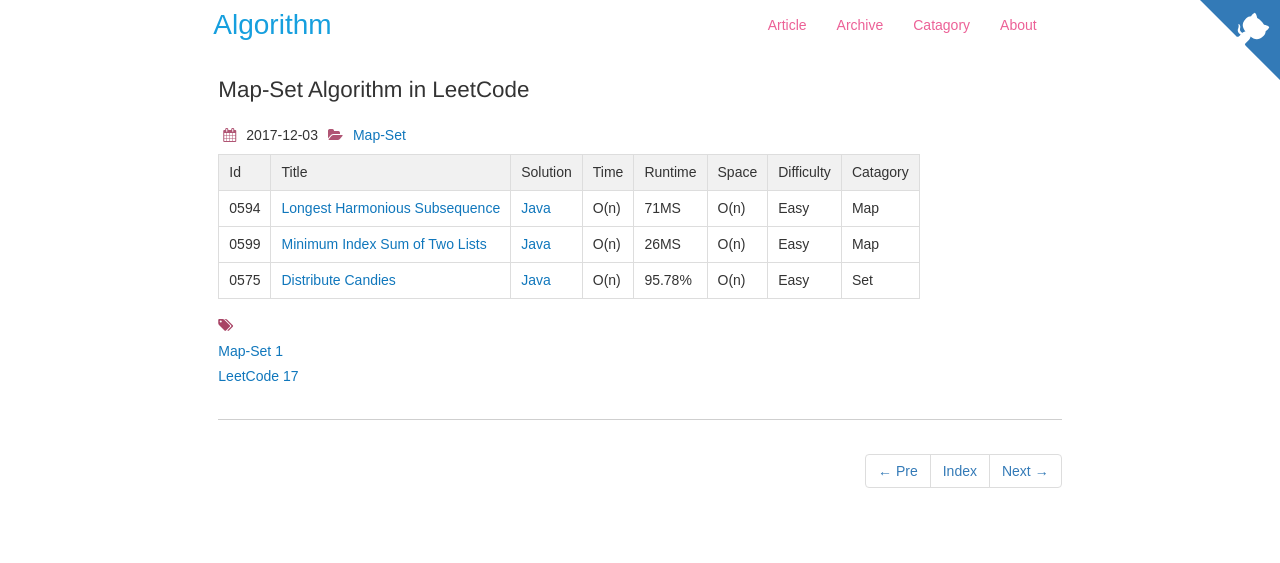
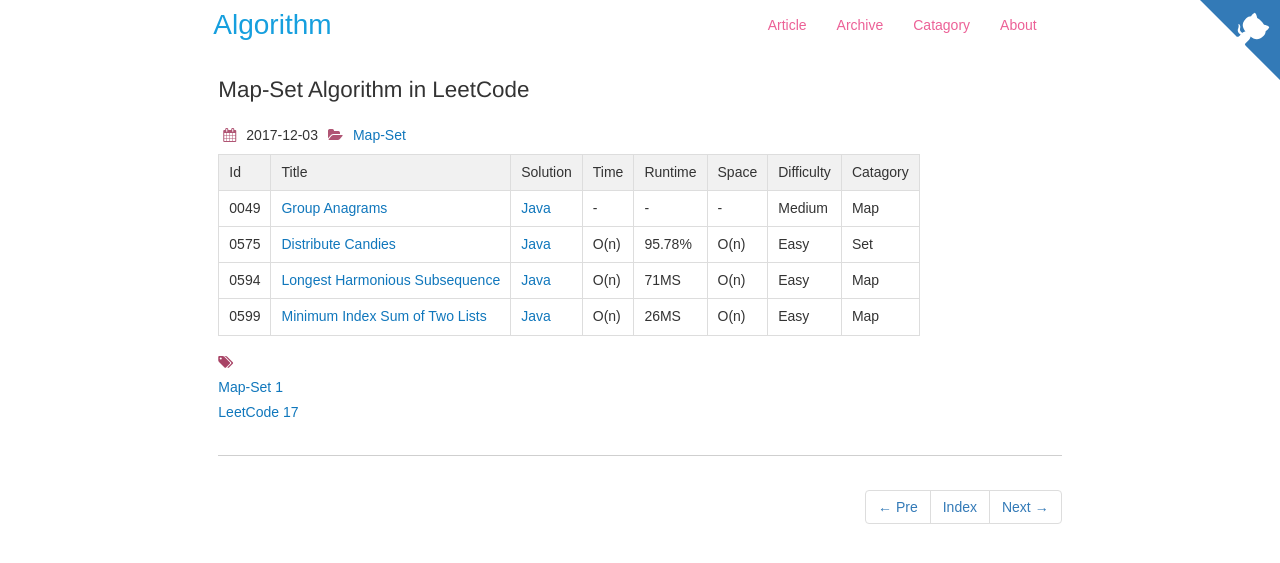
Before and after one commit to dunso/algorithm, a Jekyll site: the page built from docs/_posts/2017-12-03-Map-Set.md, in a window 1280 px wide. Shown: the top 563 px of the page. Built offline with Jekyll 4.4.1, drawn with Linux system fonts in a browser that asks for light colours; nearby versions of some CDN libraries.

Commit message:
Update 2017-12-03-Map-Set.md

```diff
--- a/docs/_posts/2017-12-03-Map-Set.md
+++ b/docs/_posts/2017-12-03-Map-Set.md
@@ -12,6 +12,7 @@
 
 |Id  | Title  | Solution   | Time | Runtime |  Space | Difficulty  | Catagory|
  ------------ | ------------ | ------------ | ------------ | ------------ | ------------ | ------------ | ------------
+|0049|[Group Anagrams](https://leetcode.com/problems/group-anagrams)| [Java](https://e.srl/leetcode-49/)  |-|-|-|  Medium |Map|
+|0575|[Distribute Candies](https://leetcode.com/problems/distribute-candies)| [Java](https://e.srl/leetcode-575/)  | O(n) |95.78%| O(n)  |  Easy |Set|
 |0594|[Longest Harmonious Subsequence](https://leetcode.com/problems/longest-harmonious-subsequence/)| [Java](https://e.srl/leetcode-594/)  | O(n) |71MS| O(n)  |  Easy |Map|
 |0599|[Minimum Index Sum of Two Lists](https://leetcode.com/problems/minimum-index-sum-of-two-lists) | [Java](https://e.srl/leetcode-599/)  | O(n) |26MS| O(n)  |  Easy |Map|
-|0575|[Distribute Candies](https://leetcode.com/problems/distribute-candies)| [Java](https://e.srl/leetcode-575/)  | O(n) |95.78%| O(n)  |  Easy |Set|
```
